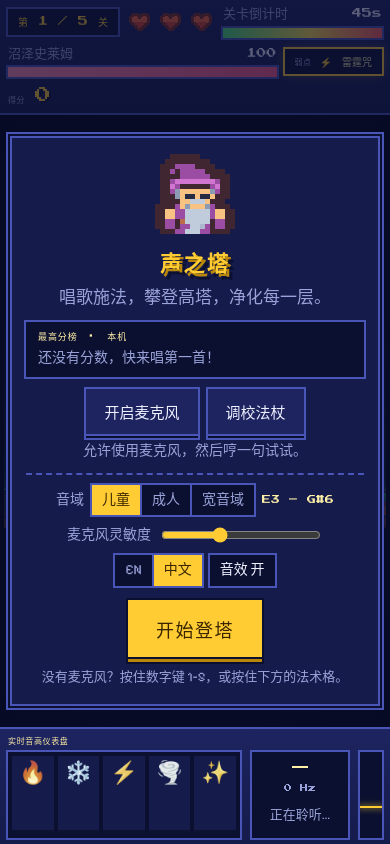
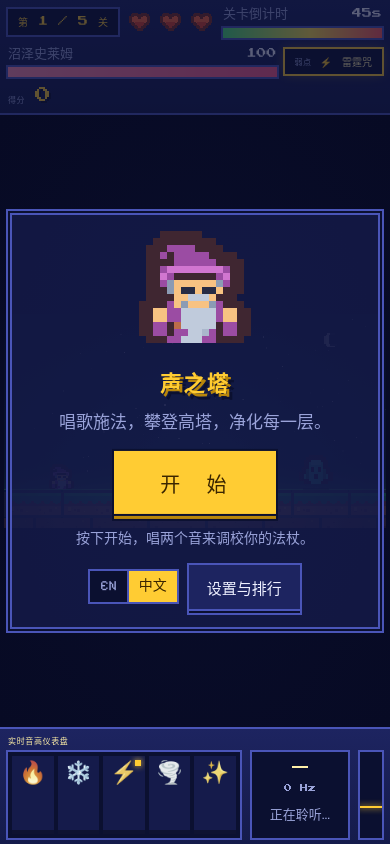
Before and after one commit to Josanshuo/voice-speller, a plain HTML site: page index.html in a window 390 px wide. Both pictures are taken after a click on the button "中文". Drawn offline with Linux system fonts and the light colour scheme.

Commit message:
Add a start screen that leads into wand tuning
The page now opens on a splash with a big Start button. Start asks for
the microphone and opens the tuning steps; Done (or Skip tuning) begins
the run at the tower map, Cancel returns to the splash. The old title
card becomes "Settings & scores" with a Back button, and Play again
returns to the splash.

Co-Authored-By: Claude Fable 5.1 <noreply@anthropic.com>

```diff
--- a/css/style.css
+++ b/css/style.css
@@ -59,7 +59,7 @@ button:focus-visible, input:focus-visible { outline: 3px solid var(--gold); outl
   flex: none;
   transition: opacity .3s;
 }
-.app[data-screen="title"] .hud-top { opacity: .35; }
+.app[data-screen="title"] .hud-top, .app[data-screen="start"] .hud-top { opacity: .35; }
 
 .hud-top {
   display: flex;
@@ -364,6 +364,16 @@ input[type="range"] { accent-color: var(--gold); width: 160px; }
 .score-box.total b { color: var(--gold); }
 .result-text { margin: 0; color: var(--muted); max-width: 40ch; }
 
+/* start screen */
+.card-start { background: rgba(21, 27, 75, .78); gap: 16px; padding-top: 28px; }
+.start-art canvas { image-rendering: pixelated; }
+.btn-start { font-size: 16px; padding: 18px 46px; letter-spacing: .16em; animation: startpulse 1.6s ease-in-out infinite; }
+@keyframes startpulse { 0%, 100% { transform: translateY(0); } 50% { transform: translateY(-3px); } }
+.start-hint { margin: 0; color: var(--muted); font-size: 14px; }
+.start-best { font-size: 9px; color: var(--gold-light); }
+.start-row { display: flex; gap: 12px; align-items: center; justify-content: center; flex-wrap: wrap; }
+html[lang="zh-CN"] .btn-start { font-size: 20px; }
+
 /* wand tuning */
 .card-tune { gap: 14px; }
 .tune-step.low { color: var(--frost); }
@@ -512,6 +522,7 @@ html[lang="zh-CN"] .slot-name { font-size: 11px; }
   .hearts canvas { width: 18px; height: 18px; }
 }
 @media (prefers-reduced-motion: reduce) {
+  .btn-start { animation: none; }
   .intro-boss, .banner, .combo, .slot.fired, .badge-weak.pulse, .action.attack, .action.shake, .hearts canvas.lost, .stars-row .stars { animation: none; }
   .bar .fill, .vfill, .tune-bar i { transition: none; }
 }
--- a/index.html
+++ b/index.html
@@ -50,6 +50,25 @@
       </div>
     </div>
 
+    <!-- Start screen -->
+    <section class="overlay" id="ovStart">
+      <div class="card card-start">
+        <div class="start-art" id="startArt"></div>
+        <h1 class="game-title" data-i18n="title">VOX TOWER</h1>
+        <p class="tagline" data-i18n="tagline">Sing to cast spells. Climb the tower. Cleanse every floor.</p>
+        <button class="btn btn-gold btn-big btn-start" id="btnPlay" type="button" data-i18n="pressStart">START</button>
+        <p class="start-hint" data-i18n="startHint">Press Start, then tune your wand by singing two notes.</p>
+        <div class="start-best num" id="startBest" hidden></div>
+        <div class="row start-row">
+          <div class="seg seg-lang">
+            <button type="button" data-lang="en">EN</button>
+            <button type="button" data-lang="zh">中文</button>
+          </div>
+          <button class="btn btn-line" id="btnSettings" type="button" data-i18n="settings">Settings &amp; scores</button>
+        </div>
+      </div>
+    </section>
+
     <!-- Title -->
     <section class="overlay" id="ovTitle">
       <div class="card card-title">
@@ -87,7 +106,7 @@
             <input type="range" id="thresh" min="0.1" max="0.8" step="0.01" value="0.35">
           </div>
           <div class="setting setting-row">
-            <div class="seg" id="segLang">
+            <div class="seg seg-lang" id="segLang">
               <button type="button" data-lang="en">EN</button>
               <button type="button" data-lang="zh">中文</button>
             </div>
@@ -95,7 +114,10 @@
           </div>
         </div>
 
-        <button class="btn btn-gold btn-big" id="btnStart" type="button" data-i18n="startClimb">Start climbing</button>
+        <div class="row">
+          <button class="btn btn-line" id="btnBack" type="button" data-i18n="back">Back</button>
+          <button class="btn btn-gold btn-big" id="btnStart" type="button" data-i18n="startClimb">Start climbing</button>
+        </div>
         <p class="fineprint" data-i18n="noMic">No microphone? Hold keys 1–5 or press and hold a spell slot.</p>
       </div>
     </section>
@@ -115,6 +137,7 @@
         <p class="tune-msg" id="tuneMsg"></p>
         <div class="row">
           <button class="btn btn-line" id="btnTuneCancel" type="button" data-i18n="cancel">Cancel</button>
+          <button class="btn btn-line" id="btnTuneSkip" type="button" data-i18n="tuneSkip" hidden>Skip tuning</button>
           <button class="btn btn-line" id="btnTuneRedo" type="button" data-i18n="tuneRedo" hidden>Redo lowest</button>
           <button class="btn btn-gold" id="btnTuneNext" type="button" data-i18n="tuneNext" hidden>Next: highest note</button>
           <button class="btn btn-gold" id="btnTuneRetry" type="button" data-i18n="tryAgain" hidden>Try again</button>
--- a/js/game.js
+++ b/js/game.js
@@ -341,7 +341,7 @@
       if (key === 'chantPower') el.innerHTML = t(key); else el.textContent = t(key);
     });
     document.title = t('title') === 'VOX TOWER' ? 'Vox Tower' : t('title');
-    document.querySelectorAll('#segLang button').forEach((b) => b.setAttribute('aria-pressed', String(b.dataset.lang === settings.lang)));
+    document.querySelectorAll('.seg-lang button').forEach((b) => b.setAttribute('aria-pressed', String(b.dataset.lang === settings.lang)));
     $('sfxState').textContent = t(settings.sfx ? 'on' : 'off');
     refreshRanges();
     setMicStatus();
@@ -498,8 +498,19 @@
 
   // ---------- screens ----------
   function showOverlay(name) {
-    ['title', 'tune', 'map', 'intro', 'result'].forEach((n) => { $('ov' + n[0].toUpperCase() + n.slice(1)).hidden = name !== n; });
+    ['start', 'title', 'tune', 'map', 'intro', 'result'].forEach((n) => { $('ov' + n[0].toUpperCase() + n.slice(1)).hidden = name !== n; });
     $('app').dataset.screen = name || 'battle';
+  }
+  function showStart() {
+    clearTimeout(resultTimer);
+    G.screen = 'start';
+    $('bossBubble').hidden = true; $('banner').hidden = true; $('combo').hidden = true; hideAction();
+    const best = scores.list[0];
+    const el = $('startBest');
+    if (best) { el.textContent = t('startBest', { n: best.score, name: best.name || '\u2014' }); el.hidden = false; }
+    else el.hidden = true;
+    showOverlay('start');
+    updateHudStatic();
   }
   function showTitle() {
     clearTimeout(resultTimer);
@@ -788,7 +799,7 @@
       const grid = document.createElement('div'); grid.className = 'score-grid';
       grid.append(box(t('finalScore'), String(G.score), 'total'));
       btn.textContent = t('playAgain');
-      btn.addEventListener('click', () => { sfx.play('ui'); showTitle(); });
+      btn.addEventListener('click', () => { sfx.play('ui'); showStart(); });
       card.append(grid, btn);
     } else {
       const hearts = G.loseReason === 'hearts';
@@ -870,11 +881,17 @@
     tune.waitSilence = !!needSilence; tune.silence = 0;
     renderTune();
   }
-  async function openTune() {
+  async function openTune(origin) {
     sfx.init();
+    tune.origin = origin || 'lobby';
     if (micState !== 'ok') {
       const ok = await enableMic();
-      if (!ok) { $('micStatus').textContent = t('tuneNoMic'); $('micStatus').className = 'mic-status err'; return; }
+      if (!ok) {
+        // No microphone: fall back to the settings screen, which explains the key controls.
+        if (tune.origin === 'start') showTitle();
+        $('micStatus').textContent = t('tuneNoMic'); $('micStatus').className = 'mic-status err';
+        return;
+      }
     }
     tune.lo = 0; tune.hi = 0; tune.ok = false;
     G.screen = 'tune';
@@ -951,6 +968,7 @@
     $('btnTuneNext').hidden = !showNext;
     $('btnTuneDone').hidden = !showDone;
     $('btnTuneRetry').hidden = !showRetry;
+    $('btnTuneSkip').hidden = !(tune.origin === 'start' && !(tune.phase === 'result' && tune.ok));
   }
 
   // ---------- runs & high scores ----------
@@ -1219,8 +1237,12 @@
   function wire() {
     $('btnMic').addEventListener('click', () => { sfx.init(); enableMic(); });
     $('btnTune').addEventListener('click', () => openTune());
-    $('btnTuneCancel').addEventListener('click', () => { sfx.play('ui'); showTitle(); });
-    $('btnTuneDone').addEventListener('click', () => { sfx.play('ui'); showTitle(); });
+    $('btnTuneCancel').addEventListener('click', () => { sfx.play('ui'); if (tune.origin === 'start') showStart(); else showTitle(); });
+    $('btnTuneDone').addEventListener('click', () => { sfx.play('ui'); if (tune.origin === 'start') newRun(); else showTitle(); });
+    $('btnTuneSkip').addEventListener('click', () => { sfx.play('ui'); newRun(); });
+    $('btnPlay').addEventListener('click', () => { sfx.init(); sfx.play('ui'); openTune('start'); });
+    $('btnSettings').addEventListener('click', () => { sfx.init(); sfx.play('ui'); showTitle(); });
+    $('btnBack').addEventListener('click', () => { sfx.play('ui'); showStart(); });
     $('btnTuneNext').addEventListener('click', () => { sfx.play('ui'); tuneListen(2, true); });
     $('btnTuneRedo').addEventListener('click', () => { sfx.play('ui'); tune.lo = 0; tune.hi = 0; tuneListen(1, true); });
     $('btnTuneRetry').addEventListener('click', () => { sfx.play('ui'); tune.lo = 0; tune.hi = 0; tune.ok = false; tuneListen(1, true); });
@@ -1232,7 +1254,7 @@
       if (G.screen === 'intro') fillIntro();
       sfx.play('ui');
     }));
-    document.querySelectorAll('#segLang button').forEach((b) => b.addEventListener('click', () => { settings.lang = b.dataset.lang; store.set('lang', settings.lang); applyLang(); sfx.play('ui'); }));
+    document.querySelectorAll('.seg-lang button').forEach((b) => b.addEventListener('click', () => { settings.lang = b.dataset.lang; store.set('lang', settings.lang); applyLang(); sfx.play('ui'); }));
     $('thresh').addEventListener('input', (e) => { settings.threshold = parseFloat(e.target.value); store.set('threshold', settings.threshold); refreshThreshold(); });
     $('btnSfx').addEventListener('click', () => { settings.sfx = !settings.sfx; store.set('sfx', settings.sfx); $('btnSfx').setAttribute('aria-pressed', String(settings.sfx)); $('sfxState').textContent = t(settings.sfx ? 'on' : 'off'); sfx.init(); sfx.play('ui'); });
 
@@ -1243,7 +1265,7 @@
       const n = parseInt(e.key, 10);
       if (n >= 1 && n <= 5) { keyHeld[n - 1] = true; sfx.init(); e.preventDefault(); return; }
       if (e.key === 'Enter' || e.key === ' ') {
-        const ov = ['ovTitle', 'ovTune', 'ovMap', 'ovIntro', 'ovResult'].map($).find((o) => !o.hidden);
+        const ov = ['ovStart', 'ovTitle', 'ovTune', 'ovMap', 'ovIntro', 'ovResult'].map($).find((o) => !o.hidden);
         if (ov && document.activeElement && ov.contains(document.activeElement) && document.activeElement.tagName === 'BUTTON') return;
         if (ov) { const primary = ov.querySelector('.btn-gold:not([hidden])'); if (primary) { e.preventDefault(); primary.click(); } }
       }
@@ -1253,9 +1275,9 @@
     window.addEventListener('resize', resize);
     // helper for automated checks / debugging in the console
     window.VoxDebug = {
-      G, boss, hero, settings, startFloor, beginBattle, keyHeld, tick, nextFloor, newRun, scores, showMap, showTitle, openTune,
+      G, boss, hero, settings, startFloor, beginBattle, keyHeld, tick, nextFloor, newRun, scores, showMap, showTitle, showStart, openTune,
       forceAction, setSimVoice(v) { simVoice = v; }, get enemyShots() { return enemyShots; }, tune, bestStars,
-      openTuneNoMic() { tune.lo = 0; tune.hi = 0; tune.ok = false; G.screen = 'tune'; tuneListen(1, true); showOverlay('tune'); },
+      openTuneNoMic(origin) { tune.origin = origin || 'lobby'; tune.lo = 0; tune.hi = 0; tune.ok = false; G.screen = 'tune'; tuneListen(1, true); showOverlay('tune'); },
     };
   }
 
@@ -1267,13 +1289,14 @@
     wire();
     try { await loadImages(); } catch (e) { console.error(e); }
     $('titleArt').appendChild(spriteCanvas(LV.HERO.sheet, LV.HERO.tile, 5));
+    $('startArt').appendChild(spriteCanvas(LV.HERO.sheet, LV.HERO.tile, 7));
     renderHearts();
     resize();
     if (document.fonts && document.fonts.ready) document.fonts.ready.then(resize);
     setTimeout(resize, 400);
     G.floor = 0; G.weak = FLOORS[0].weak[0]; boss.hp = boss.maxHp = FLOORS[0].hp; G.floorTime = FLOORS[0].time; G.timeLeft = G.floorTime;
     updateHudStatic();
-    showOverlay('title');
+    showStart();
     requestAnimationFrame(loop);
   }
 
--- a/js/i18n.js
+++ b/js/i18n.js
@@ -20,6 +20,12 @@
     on: 'ON',
     off: 'OFF',
     startClimb: 'Start climbing',
+    pressStart: 'START',
+    startHint: 'Press Start, then tune your wand by singing two notes.',
+    startBest: 'BEST {n} \u00b7 {name}',
+    settings: 'Settings & scores',
+    back: 'Back',
+    tuneSkip: 'Skip tuning',
     noMic: 'No microphone? Hold keys 1–5 or press and hold a spell slot.',
     begin: 'Start!',
     climbOn: 'Climb on',
@@ -181,6 +187,12 @@
     on: '开',
     off: '关',
     startClimb: '开始登塔',
+    pressStart: '开 始',
+    startHint: '按下开始，唱两个音来调校你的法杖。',
+    startBest: '最佳 {n} \u00b7 {name}',
+    settings: '设置与排行',
+    back: '返回',
+    tuneSkip: '跳过调校',
     noMic: '没有麦克风？按住数字键 1–5，或按住下方的法术格。',
     begin: '开 始！',
     climbOn: '继续登塔',
```
Also changed, not shown: 1 other file.
